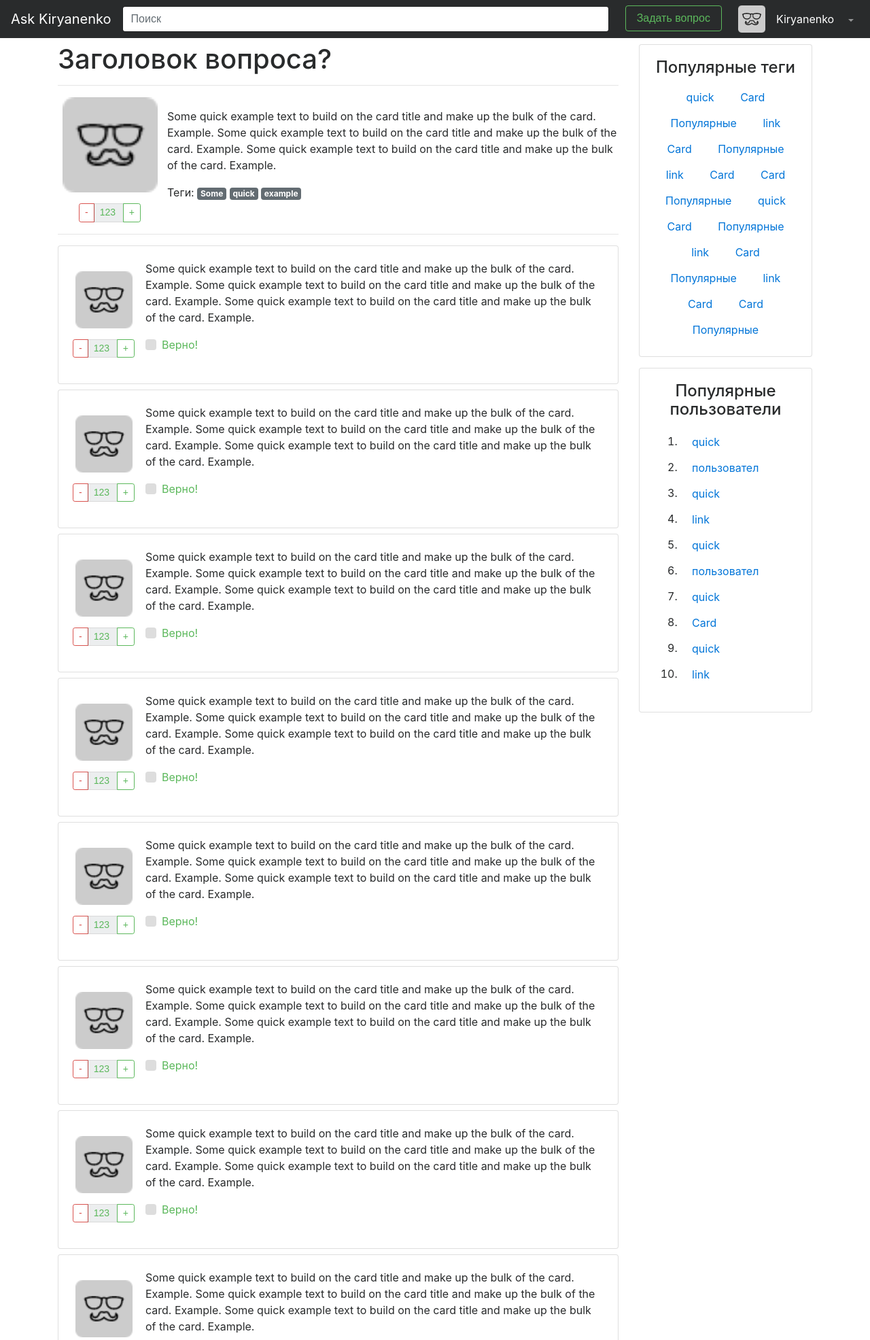
After one commit to kiryanenko/Ask_Kiryanenko, a Django app: page /question in a window 1280 px wide. The commit adds this page. Shown: the top 1971 px of the page at 68% size. Run offline with Django 3.2, Linux system fonts and the light colour scheme; some libraries are stand-ins or nearby versions.

Commit message:
Create question page

```diff
--- a/questions/urls.py
+++ b/questions/urls.py
@@ -5,4 +5,5 @@
 urlpatterns = [
     url(r'^$', views.index, name='index'),
     url(r'^ask', views.ask, name='ask'),
+    url(r'^question', views.question, name='question'),
 ]
--- a/questions/views.py
+++ b/questions/views.py
@@ -12,3 +12,21 @@
     return render(request, 'questions/ask.html', {
 
     })
+
+def question(request):
+    q = {
+        'title': 'Заголовок вопроса?',
+        'text': 'Some quick example text to build on the card title and make up the bulk of the card. Example. ' * 3,
+        'rating': 123
+    }
+    tags = ['Some', 'quick', 'example']
+    answers = [{
+        'text': 'Some quick example text to build on the card title and make up the bulk of the card. Example. ' * 3,
+        'rating': 123
+    }, ] * 15
+
+    return render(request, 'questions/question.html', {
+        'question': q,
+        'tags': tags,
+        'answers': answers,
+    })
--- a/static/questions/style.css
+++ b/static/questions/style.css
@@ -11,3 +11,12 @@
     width: 84px;
     height: 84px;
 }
+
+.avatar-lg {
+    width: 140px;
+    height: 140px;
+}
+
+.rating-input {
+    width: 44px !important;
+}
--- a/templates/questions/ask.html
+++ b/templates/questions/ask.html
@@ -4,6 +4,10 @@
     Задать вопрос
 {% endblock %}
 {% block content %}
+    <div class="alert alert-danger" role="alert">
+        <strong>Oh snap!</strong> Change a few things up and try submitting again.
+    </div>
+
     <form>
         <div class="form-group">
             <label>Заголовок вопроса</label>
@@ -12,7 +16,7 @@
         </div>
         <div class="form-group">
             <label>Текст вопроса</label>
-            <textarea class="form-control" rows="3"></textarea>
+            <textarea class="form-control" rows="4"></textarea>
             <small class="form-text text-muted">Здесь можно указать описание Вашего вопроса</small>
         </div>
         <div class="form-group">
--- a/templates/questions/index.html
+++ b/templates/questions/index.html
@@ -9,14 +9,14 @@
         <div class="card-block">
             <table class="w-100"><tr>
                 <td class="pr-2 text-center" style="width: 100px;">
-                    <img class="avatar-md" src="{% static 'questions/images/user.png' %}">
+                    <a href="#"><img class="avatar-md" src="{% static 'questions/images/user.png' %}"></a>
 
                     <form class="form-inline btn-group mt-3">
                         <div class="input-group input-group-sm">
                             <span class="input-group-btn">
                                 <button class="btn btn-outline-danger" type="button">-</button>
                             </span>
-                            <input type="text" class="form-control text-success" value="123" disabled>
+                            <input type="text" class="form-control text-success rating-input" value="123" disabled>
                             <span class="input-group-btn">
                                 <button class="btn btn-outline-success" type="button">+</button>
                             </span>
@@ -24,7 +24,7 @@
                     </form>
                 </td>
                 <td>
-                    <a href="#"><h4 class="card-title">Card title?</h4></a>
+                    <a href="question.html"><h4 class="card-title">Card title?</h4></a>
                     <p class="card-text">Some quick example text to build on the card title and make up the bulk of the card's content. Some quick example text to build on the card title and make up the bulk of the card's content.</p>
                     <a href="#" class="card-link mr-3">Ответы (3)</a>
                     Теги:
--- /dev/null
+++ b/templates/questions/question.html
@@ -0,0 +1,93 @@
+{% extends "questions/base.html" %}
+{% load staticfiles %}
+{% block title %}
+    {{ question.title }}
+{% endblock %}
+{% block content %}
+    <table class="w-100"><tr>
+        <td class="pr-2 text-center" style="width: 160px;">
+            <a href="#"><img class="avatar-lg" src="{% static 'questions/images/user.png' %}"></a>
+
+            <form class="form-inline btn-group mt-3">
+                <div class="input-group input-group-sm">
+                    <span class="input-group-btn"><button class="btn btn-outline-danger" type="button">-</button></span>
+                    <input type="text" class="form-control text-success rating-input" value="123" disabled>
+                    <span class="input-group-btn"><button class="btn btn-outline-success" type="button">+</button></span>
+                </div>
+            </form>
+        </td>
+        <td>
+            <p class="card-text">{{ question.text }}</p>
+            <p> Теги:
+                {% for tag in tags %}
+                    <a href="#"><span class="badge badge-default">{{ tag }}</span></a>
+                {% endfor %}
+            </p>
+        </td>
+    </tr></table>
+    <hr>
+
+    {% for answer in answers %}
+        <div class="card my-2">
+            <div class="card-block">
+                <table class="w-100"><tr>
+                    <td class="pr-2 text-center" style="width: 100px;">
+                        <a href="#"><img class="avatar-md" src="{% static 'questions/images/user.png' %}"></a>
+
+                        <form class="form-inline btn-group mt-3">
+                            <div class="input-group input-group-sm">
+                            <span class="input-group-btn">
+                                <button class="btn btn-outline-danger" type="button">-</button>
+                            </span>
+                                <input type="text" class="form-control text-success rating-input" value="{{ answer.rating }}" disabled>
+                                <span class="input-group-btn">
+                                <button class="btn btn-outline-success" type="button">+</button>
+                            </span>
+                            </div>
+                        </form>
+                    </td>
+                    <td class="pl-2">
+                        <p class="card-text">{{ answer.text }}</p>
+                        <form>
+                            <div class="form-group has-success">
+                                <label class="custom-control custom-checkbox">
+                                    <input type="checkbox" class="custom-control-input">
+                                    <span class="custom-control-indicator"></span>
+                                    <span class="custom-control-description">Верно!</span>
+                                </label>
+                            </div>
+                        </form>
+                    </td>
+                </tr></table>
+            </div>
+        </div>
+    {% endfor %}
+
+    <nav aria-label="Page navigation" class="my-3">
+        <ul class="pagination">
+            <li class="page-item">
+                <a class="page-link" href="#" aria-label="Previous">
+                    <span aria-hidden="true">&laquo;</span>
+                    <span class="sr-only">Previous</span>
+                </a>
+            </li>
+            <li class="page-item"><a class="page-link" href="#">1</a></li>
+            <li class="page-item"><a class="page-link" href="#">2</a></li>
+            <li class="page-item"><a class="page-link" href="#">3</a></li>
+            <li class="page-item">
+                <a class="page-link" href="#" aria-label="Next">
+                    <span aria-hidden="true">&raquo;</span>
+                    <span class="sr-only">Next</span>
+                </a>
+            </li>
+        </ul>
+    </nav>
+    <hr>
+
+    <form>
+        <div class="form-group">
+            <textarea class="form-control" rows="3" placeholder="Напишите Ваш ответ здесь..."></textarea>
+        </div>
+        <button type="submit" class="btn btn-primary">Ответить</button>
+    </form>
+{% endblock %}
```
Also changed, not shown: Ask_Kiryanenko/static/questions/style.css (+6 -2 lines).
